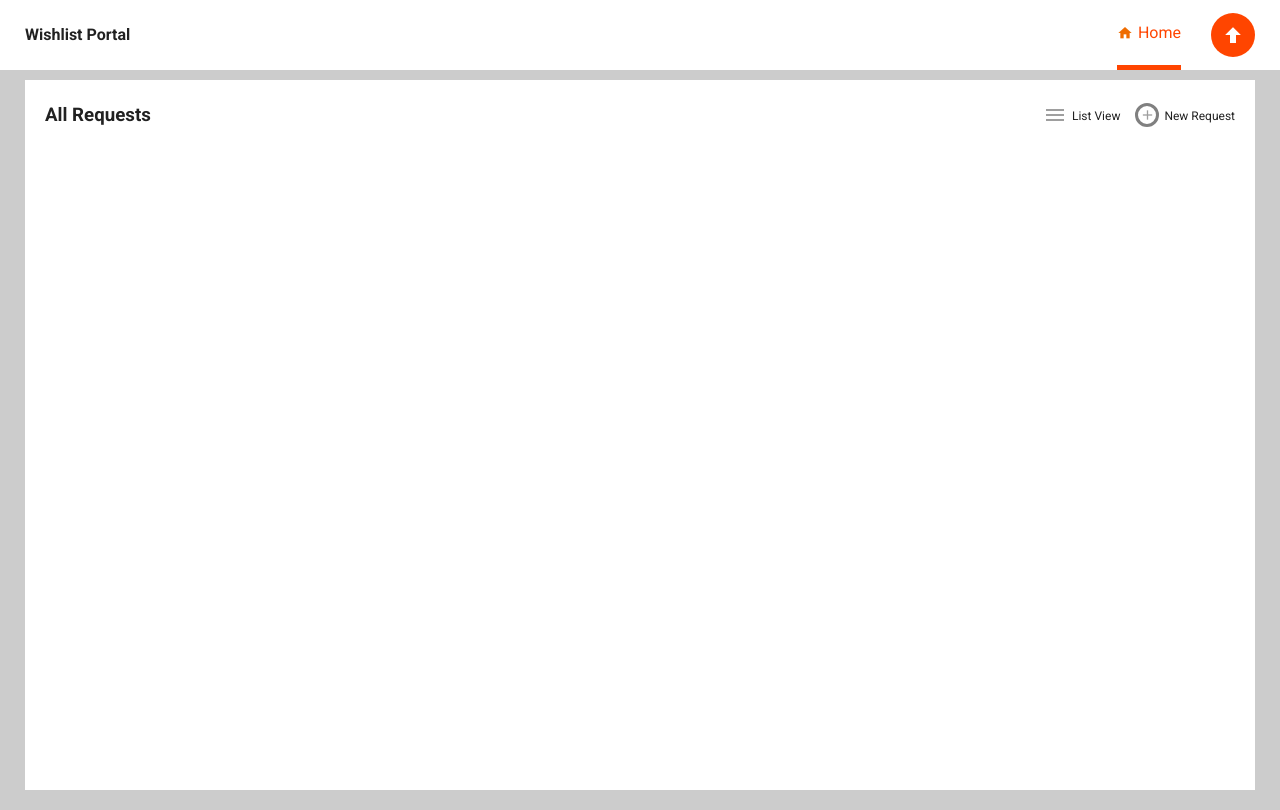
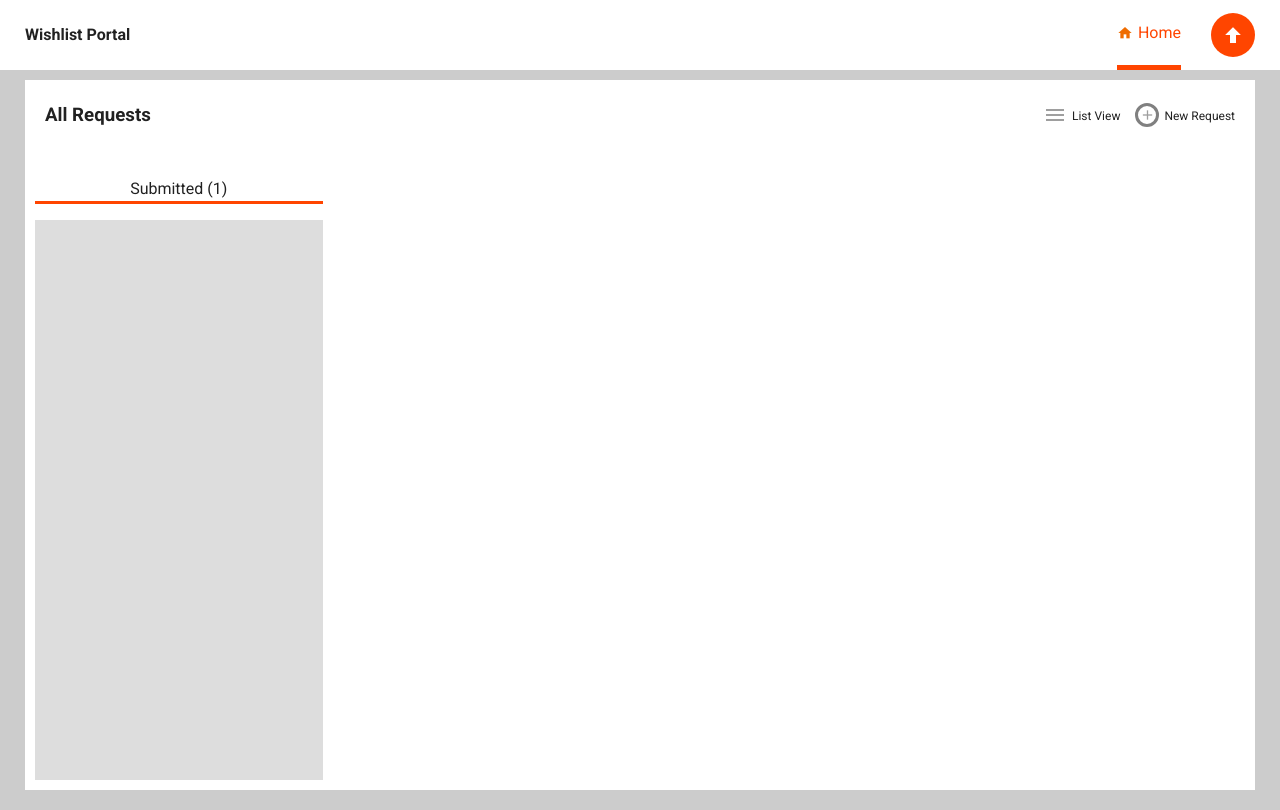
Before and after one commit to jerry81/pwc-frontend, a Vue app in the folder pwc-fe/: page / in a window 1280 px wide. Built offline with nearby package versions, Linux system fonts and the light colour scheme.

Commit message:
feat: finish ticket container prototype

```diff
--- a/pwc-fe/src/components/KanBan/Main.vue
+++ b/pwc-fe/src/components/KanBan/Main.vue
@@ -18,14 +18,21 @@
           </article>
         </article>
       </header>
+      <main class="kanban-main">
+        <ticket-container/>
+      </main>
     </section>
   </section>
 </template>
 
 <script>
+import TicketContainer from './TicketContainer'
 export default {
   name: "KanBan",
   props: {},
+  components: {
+    TicketContainer
+  },
   data() {
     return {};
   },
@@ -64,4 +71,8 @@ export default {
 .kanban-header-lv {
     margin-right: 15px;
 }
+.kanban-main {
+    height: calc(100% - 70px);
+    width: 100%;
+}
 </style>
--- /dev/null
+++ b/pwc-fe/src/components/KanBan/TicketContainer.vue
@@ -0,0 +1,57 @@
+<template>
+  <section class="ticket-container-root">
+    <article class="tc-col">
+      <header class="tc-head">
+        <article style="border-bottom: 3px orangered solid;" class="tc-border">
+          <span>Submitted (1)</span>
+        </article>
+      </header>
+      <main class="tc-cao">
+
+      </main>
+    </article>
+    <article class="tc-col"></article>
+  </section>
+</template>
+
+<script>
+export default {
+  name: "TicketContainer",
+  props: {},
+  data() {
+    return {};
+  },
+  methods: {}
+};
+</script>
+
+<!-- Add "scoped" attribute to limit CSS to this component only -->
+<style scoped>
+.ticket-container-root {
+  height: 100%;
+  width: 100%;
+  display: flex;
+}
+.tc-col {
+  height: 100%;
+  width: 25%;
+  padding: 10px;
+}
+.tc-head {
+  display: flex;
+  height: 60px;
+  justify-content: center;
+  align-items: center;
+}
+.tc-border {
+  display: flex;
+  justify-content: center;
+  align-items: center;
+  width: 100%;
+}
+.tc-cao {
+  height: calc(100% - 60px);
+  width: 100%;
+  background: #ddd;
+}
+</style>
--- /dev/null
+++ b/pwc-fe/src/components/KanBan/TicketSubContainer.vue
@@ -0,0 +1,57 @@
+<template>
+  <section class="ticket-container-root">
+    <article class="tc-col">
+      <header class="tc-head">
+        <article style="border-bottom: 3px orangered solid;" class="tc-border">
+          <span>Submitted (1)</span>
+        </article>
+      </header>
+      <main class="tc-cao">
+
+      </main>
+    </article>
+    <article class="tc-col"></article>
+  </section>
+</template>
+
+<script>
+export default {
+  name: "TicketContainer",
+  props: {},
+  data() {
+    return {};
+  },
+  methods: {}
+};
+</script>
+
+<!-- Add "scoped" attribute to limit CSS to this component only -->
+<style scoped>
+.ticket-container-root {
+  height: 100%;
+  width: 100%;
+  display: flex;
+}
+.tc-col {
+  height: 100%;
+  width: 25%;
+  padding: 10px;
+}
+.tc-head {
+  display: flex;
+  height: 60px;
+  justify-content: center;
+  align-items: center;
+}
+.tc-border {
+  display: flex;
+  justify-content: center;
+  align-items: center;
+  width: 100%;
+}
+.tc-cao {
+  height: calc(100% - 60px);
+  width: 100%;
+  background: #ddd;
+}
+</style>
```
